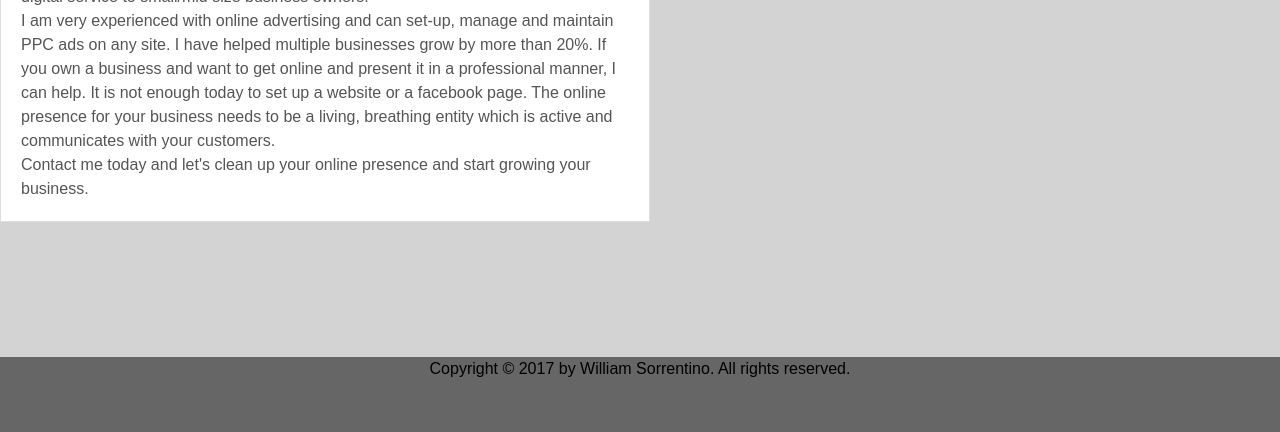
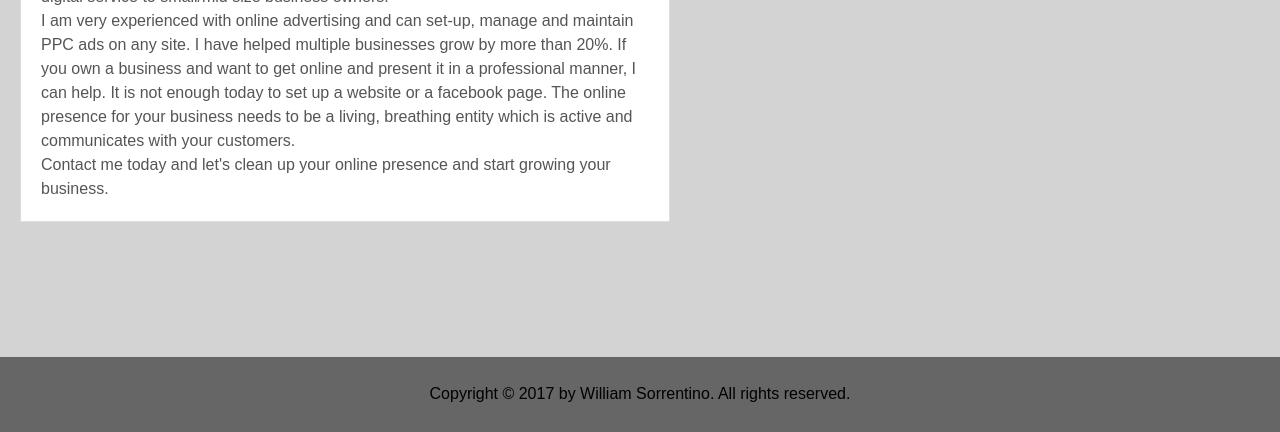
Before and after one commit to monfrair/Basic-Portfolio, a plain HTML site: page index.html in a window 1280 px wide. Shown: the part 368-800 px from the top of the page. Drawn offline with Linux system fonts and the light colour scheme.

Commit message:
final changes
fixed the left margin and cleaned up the code.

```diff
--- a/assets/css/style.css
+++ b/assets/css/style.css
@@ -1,4 +1,7 @@
 /*---------Basic Setup-------------*/
+
+/*--William Sorrentino Rutgers Bootcamp Summer 2017--->
+<---Tuesday/Thursday Class-----*/
 
 
 html {
@@ -17,9 +20,6 @@ body {
     line-height: 150%;
     text-rendering: optimizeLegibility;
     width: 960px;
-
-
-
 
   }
 
@@ -78,6 +78,10 @@ h3 {
 	color: black;
 }
 
+.copyw {
+    margin-top: 25px;
+
+}
 /*-----------------Navigation-----------*/
 
 nav {
@@ -93,9 +97,6 @@ nav ul li {
     margin-top: 15px;
 
 }
-
-
-
 
 
 /*------------------Images--------------------*/
@@ -166,18 +167,18 @@ nav ul li {
     height: 100px;
     width: auto;
 }
-/*------------------About Me page-----------------*/
-
+/*------------------Columns Set up for all pages-----------------*/
 
 
 #column1of2 {
     width: 650px;
 	float: left;
-    margin-left: auto;
+    margin-left: 20px;
 	background: #fff;
 	padding: 20px;
 	margin-bottom: 100px;
 	border: 1px solid #dddddd;
+
 }
 
 #column2of2 {
```
Also changed, not shown: contact.html (+9 -6 lines), index.html (+5 -1 lines), portfolio.html (+5 -1 lines).
